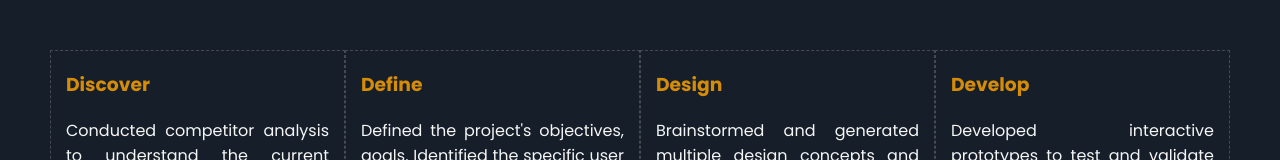
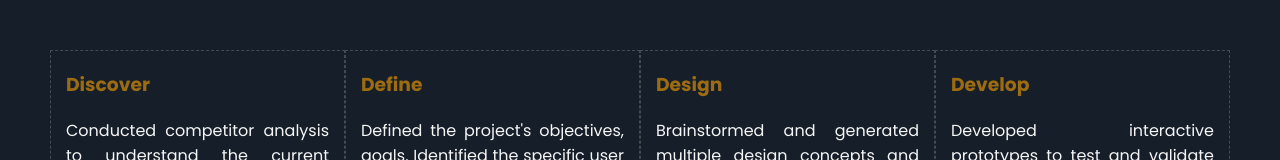
Before and after one commit to Evaloper/portfolio, a React (Vite) app: page / in a window 1280 px wide. Shown: the part 1630-1790 px from the top of the page. Built offline with nearby package versions, Linux system fonts and the light colour scheme.

Commit message:
h3 color change

```diff
--- a/src/components/TheProcess/index.scss
+++ b/src/components/TheProcess/index.scss
@@ -38,6 +38,6 @@
   }
 
   h3 {
-    color: #ffa500d1;
+    color: #ffa50094;
   }
 }
```
